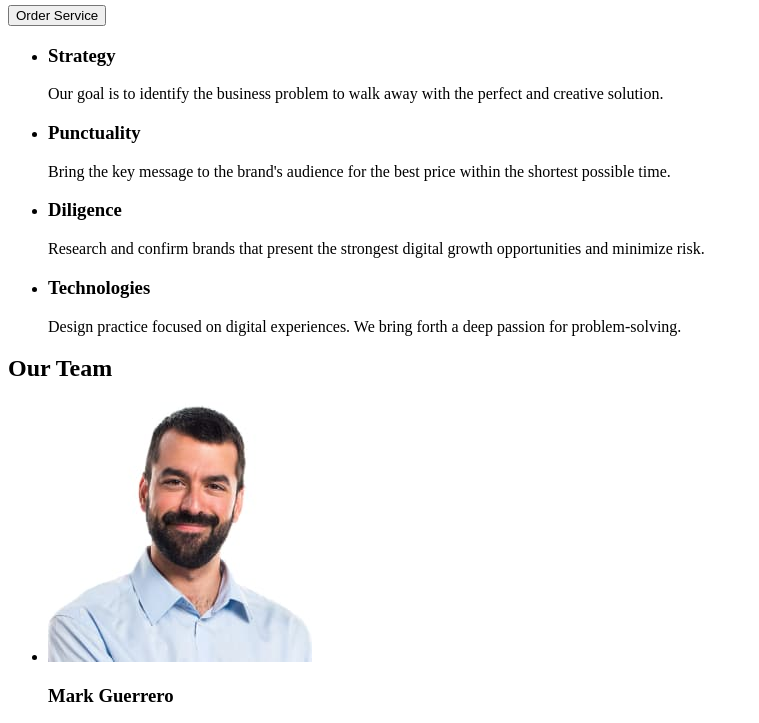
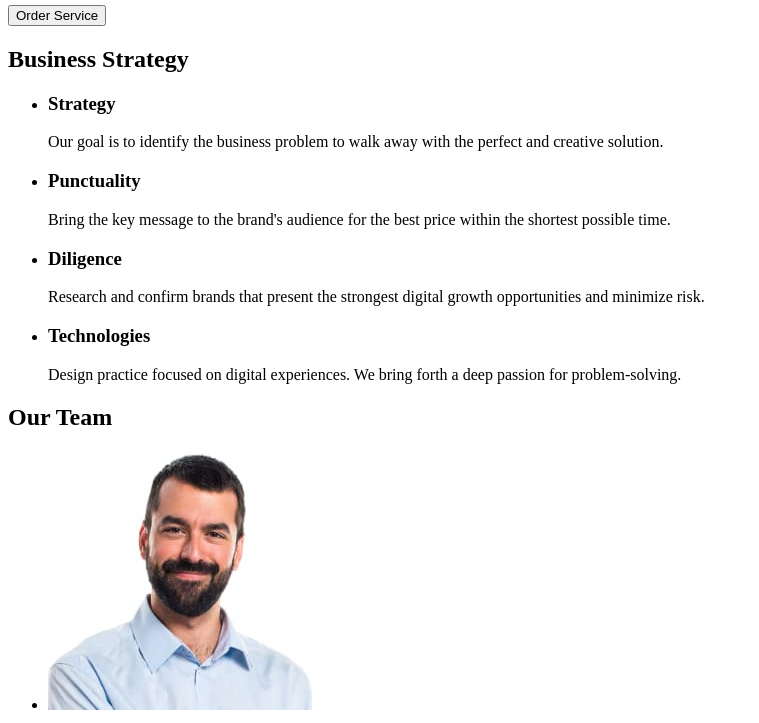
Before and after one commit to nazarko345/goit-markup-hw-01, a plain HTML site: page index.html in a window 1280 px wide. Shown: the part 210-933 px from the top of the page, without its empty margins (0-759 px from the left). Drawn offline with Linux system fonts and the light colour scheme.

Commit message:
add smth changes

```diff
--- a/index.html
+++ b/index.html
@@ -31,6 +31,7 @@
 
       <!-- Business strategy section -->
       <section>
+        <h2>Business Strategy</h2>
         <ul>
           <li>
             <h3>Strategy</h3>
```
